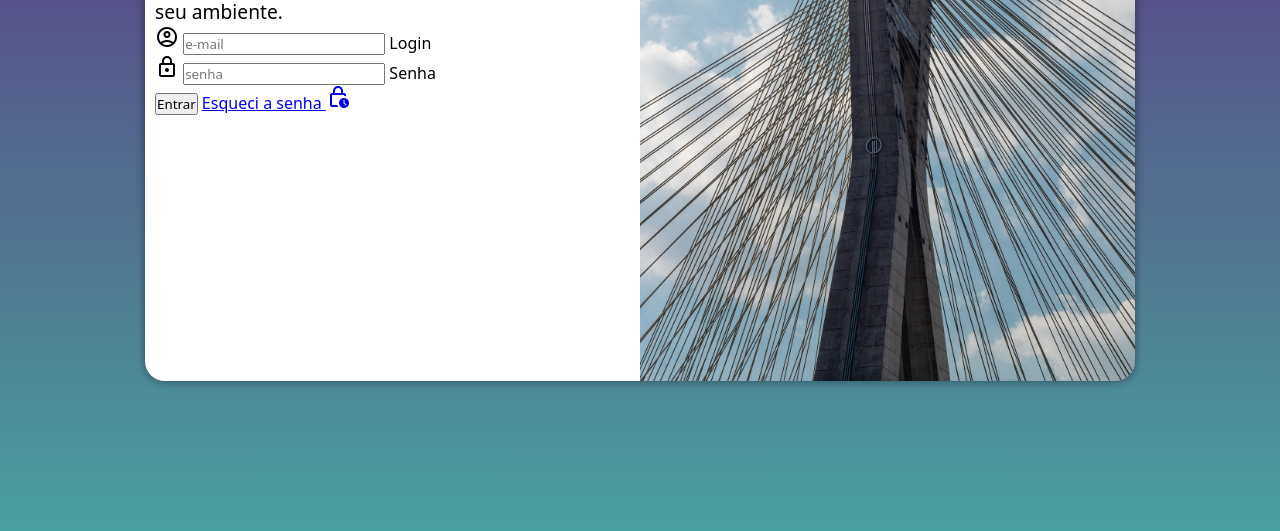
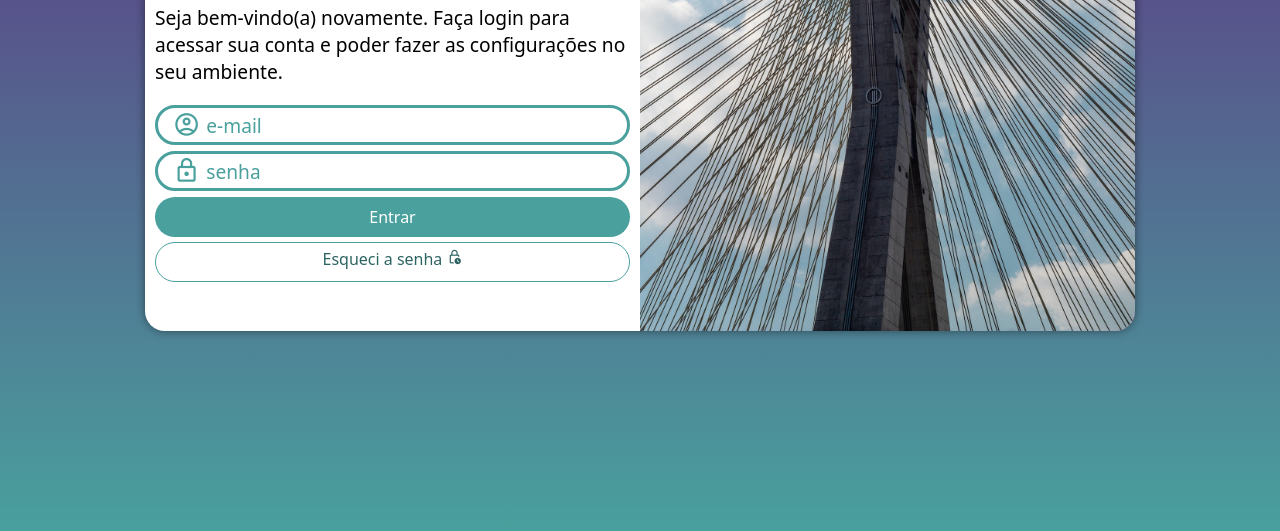
Before and after one commit to myuna1/projeto-login, a plain HTML site: page index.html in a window 1280 px wide. Shown: the part 269-800 px from the top of the page. Drawn offline with nearby package versions, Linux system fonts and the light colour scheme.

Commit message:
projeto finalizado
buh

```diff
--- a/estilos/media-query.css
+++ b/estilos/media-query.css
@@ -11,6 +11,7 @@
     }
     section#login {
         width: 80vw;
+        height: 330px;
     }
 
     section#login > div#imagem {
@@ -23,6 +24,10 @@
         float: right;
         width: 60%;
     }
+
+    div#formulario > p {
+        margin: 20px 0px;
+    }
 }
 
 @media screen and (min-width: 992px) {
@@ -32,6 +37,7 @@
 
     section#login {
         width: 990px;
+        height: 400px;
     }
 
     section#login > div#imagem {
@@ -51,5 +57,6 @@
 
     div#formulario > p {
         font-size: 1.2em;
+        margin: 20px 0px;
     }
 }
--- a/estilos/style.css
+++ b/estilos/style.css
@@ -27,17 +27,17 @@ section#login {
     position: absolute;
     top: 50%;
     left: 50%;
-    transform: translate(-50%, -50%);
     overflow: hidden;
 
     background-color: white;
     width: 250px;
-    height: 500px;
+    height: 515px;
     border-radius: 20px;
     box-shadow: 0px 0px 10px rgba(0, 0, 0, 0.450);
 
     transition: width .3s, heigth .3s;
     transition-timing-function: ease;
+    transform: translate(-50%, -50%);
 }
 
 section#login > div#imagem {
@@ -61,4 +61,89 @@ div#formulario > h1 {
 
 div#formulario > p {
     font-size: 0.8em;
+    margin: 15px 0px;
 }
+
+form > div.campo {
+    height: 40px;
+    border-radius: 20px;
+    margin: 6px 0px;
+    width: 100%;
+}
+
+form label {
+    display: none;
+}
+
+.campo {
+    padding: 15px;
+    display: flex;
+    align-items: center;
+    gap: 6px;
+    border: 3px solid var(--cor0);
+
+}
+
+.campo:hover {
+    background-color: rgb(235, 231, 231);
+}
+
+.campo > span {
+    color: var(--cor0);
+    font-size: 1.7em;
+}
+
+.campo > input {
+    background-color: transparent;
+    border: none;
+    color: var(--cor0);
+    font-size: 1.2em;
+    width: 390px;
+}
+
+.campo input:focus-visible {
+    outline: none;
+}
+
+form > input[type=submit] {
+    display: block;
+    font-size: 1em;
+    width: 100%;
+    height: 40px;
+    background-color: var(--cor0);
+    color: white;
+    border: none;
+    border-radius: 20px;
+    cursor: pointer;
+}
+
+form > input[type=submit]:hover {
+    background-color: #2d6462;
+}
+
+form > a.botao {
+    display: block;
+    text-align: center;
+    font-size: 1em;
+    color: #2d6462;
+    width: 100%;
+    height: 40px;
+    padding-top: 5px;
+    margin-top: 5px;
+    background-color: white;
+    border: 1px solid #49a09d;
+    border-radius: 20px;
+    text-decoration: none;
+}
+
+form > a.botao:hover {
+    background-color: #6cd3cf;
+}
+
+form > a.botao > span {
+    font-size: 1em;
+}
+
+input::placeholder {
+    color: var(--cor0);
+}
--- a/index.html
+++ b/index.html
@@ -21,7 +21,7 @@
                         <span class="material-symbols-outlined">
                             account_circle
                             </span>
-                        <input type="email" name="login" id="ilogin" placeholder="e-mail" autocomplete="email" required maxlength="30">
+                        <input type="email" name="login" id="ilogin" placeholder="e-mail" autocomplete="email" required maxlength="40">
                         <label for="ilogin">Login</label>
                     </div>
                     <div class="campo">
@@ -32,7 +32,7 @@
                         <label for="isenha">Senha</label>
                     </div>
                     <input type="submit" value="Entrar">
-                    <a href="esqueci.html">Esqueci a senha <span class="material-symbols-outlined">lock_clock</span></a>
+                    <a href="esqueci.html" class="botao">Esqueci a senha <span class="material-symbols-outlined">lock_clock</span></a>
                 </form>
             </div>
         </section>
```
